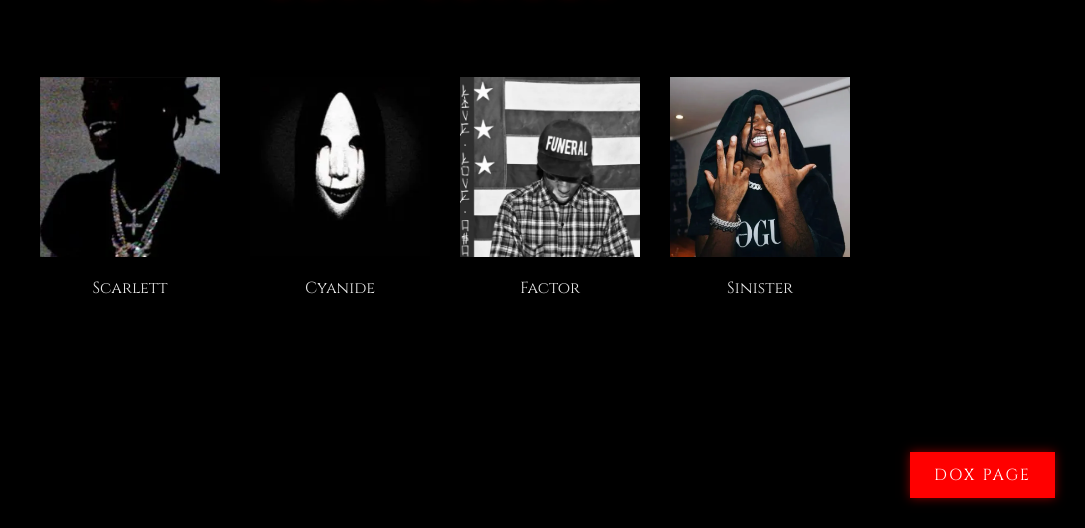
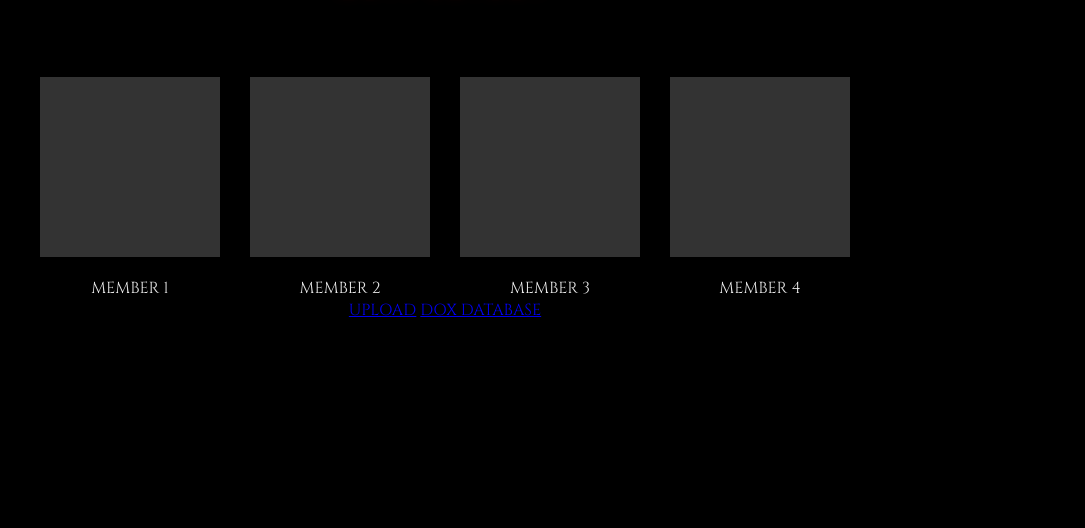
Before and after one commit to Faceofreality/594, a plain HTML site: page index.html in a window 1280 px wide. Shown: the part 272-800 px from the top of the page, without its empty margins (195-1280 px from the left). Drawn offline with Linux system fonts and the light colour scheme.

Commit message:
Update index.html

```diff
--- a/index.html
+++ b/index.html
@@ -10,45 +10,33 @@
   <link rel="stylesheet" href="assets/css/index.css">
 </head>
 <body>
-  <div class="container">
   <div class="title-container">
     <h1 class="main-title">594</h1>
-      <h2 class="subtitle">A N T I &nbsp; E X T O R T</h2>
+    <p class="subtitle">ANTI EXTORT</p>
   </div>
 
   <div class="members">
     <div class="member">
-        <div class="avatar">
-          <img src="assets/pictures/pfp1.jpg" class="custom-pfp" alt="Scarlett">
+      <div class="avatar"></div>
+      <h3 class="member-name">MEMBER 1</h3>
     </div>
-        <div class="member-name">Scarlett</div>
+    <div class="member">
+      <div class="avatar"></div>
+      <h3 class="member-name">MEMBER 2</h3>
     </div>
-
     <div class="member">
-        <div class="avatar">
-          <img src="assets/pictures/pfp2.jpg" class="custom-pfp" alt="Cyanide">
+      <div class="avatar"></div>
+      <h3 class="member-name">MEMBER 3</h3>
     </div>
-        <div class="member-name">Cyanide</div>
-      </div>
-
     <div class="member">
-        <div class="avatar">
-          <img src="assets/pictures/pfp3.jpg" class="custom-pfp" alt="Factor">
-        </div>
-        <div class="member-name">Factor</div>
-      </div>
-
-      <div class="member">
-        <div class="avatar">
-          <img src="assets/pictures/pfp4.jpg" class="custom-pfp" alt="Sinister">
-        </div>
-        <div class="member-name">Sinister</div>
-      </div>
+      <div class="avatar"></div>
+      <h3 class="member-name">MEMBER 4</h3>
     </div>
   </div>
 
-  <a href="dox.html">
-    <button class="dox-button">Dox Page</button>
-  </a>
+  <div>
+    <a href="upload.html" class="button">UPLOAD</a>
+    <a href="#" class="button">DOX DATABASE</a>
+  </div>
 </body>
 </html>
```
Lines whose indentation alone changed are shown as unchanged.
